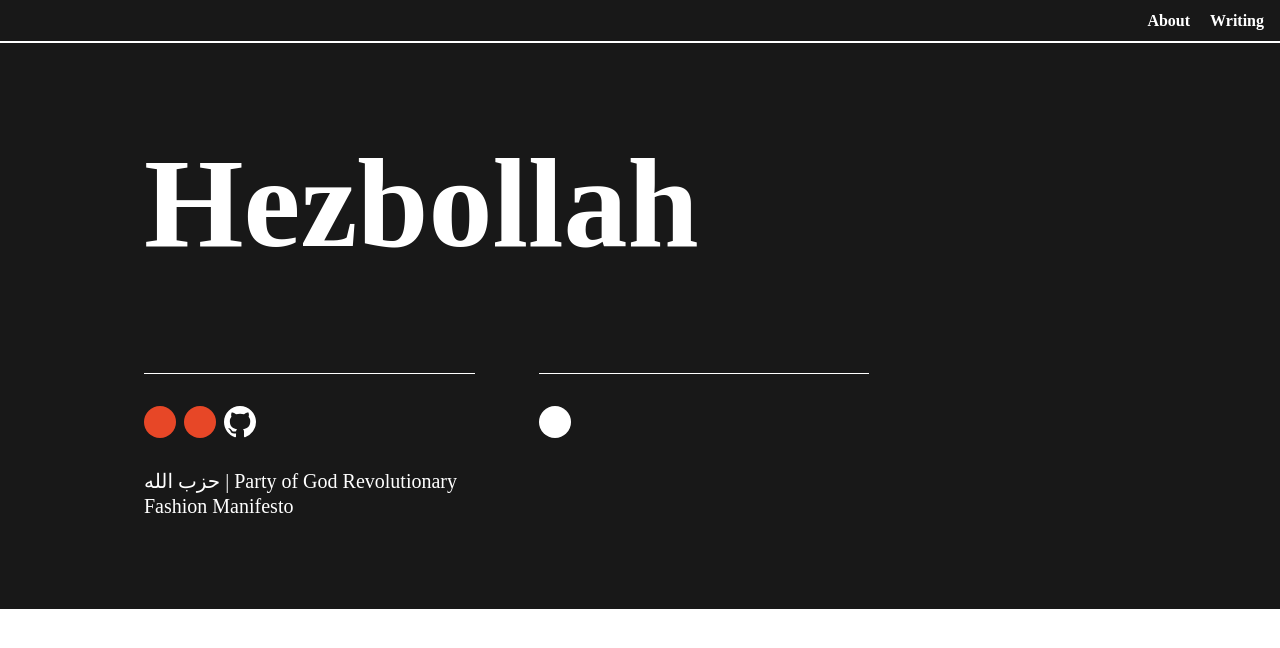
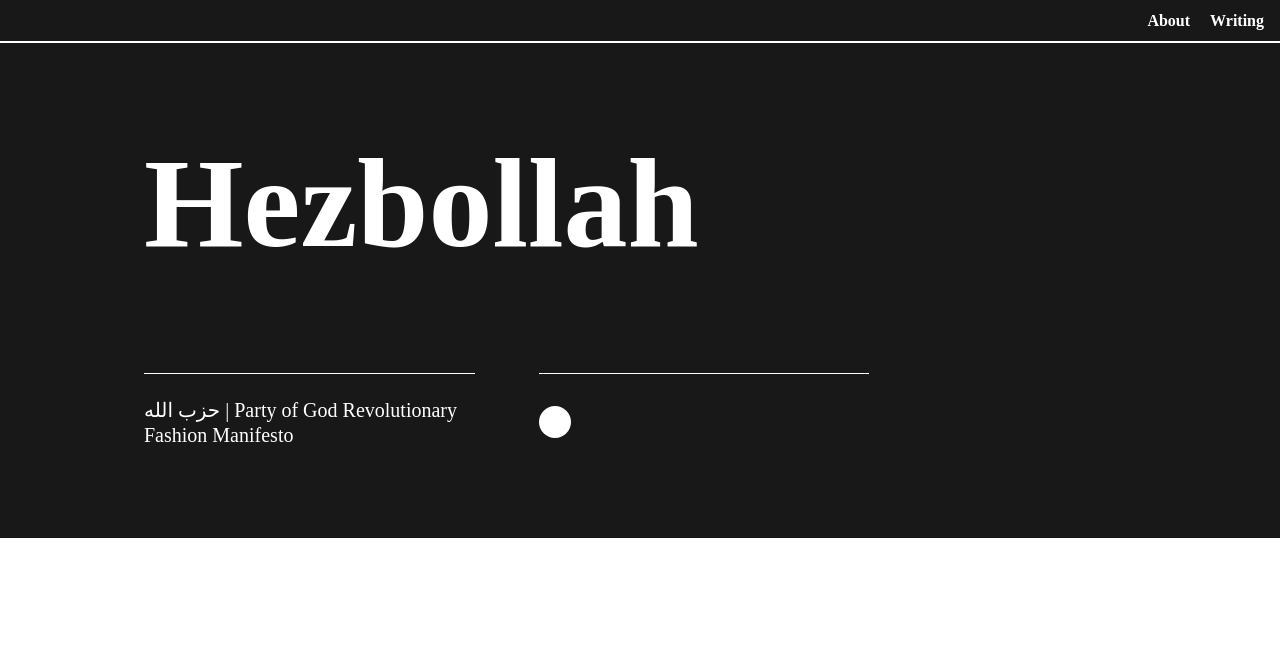
Before and after one commit to jrdntnnr/partyofgod, a Jekyll site: the page built from index.html, in a window 1280 px wide. Shown: the top 648 px of the page. Built offline with Jekyll 4.4.1, drawn with Linux system fonts in a browser that asks for light colours; some web fonts are replaced.

Commit message:
remove crap

```diff
--- a/_layouts/home.html
+++ b/_layouts/home.html
@@ -26,17 +26,7 @@
 
           <div class="clearfix mb-4 py-1">
             <div class="col-4 sm-width-full left border-top-thin">
-              <div class="table">
-                <div class="inline-block mt-3 mr-1">
-                  {% include dot-accent.html %}
-                </div>
-                <div class="inline-block mt-3 mr-1">
-                  {% include dot-accent.html %}
-                </div>
-                <div class="inline-block mt-3">
-                  {% include github.html %}
-                </div>
-              </div>
+
               <!-- Set site description in config.yml -->
               <p class="h4 lh-condensed font-smoothing mt-2 py-1">{{ site.description }}</p>
             </div>
```
